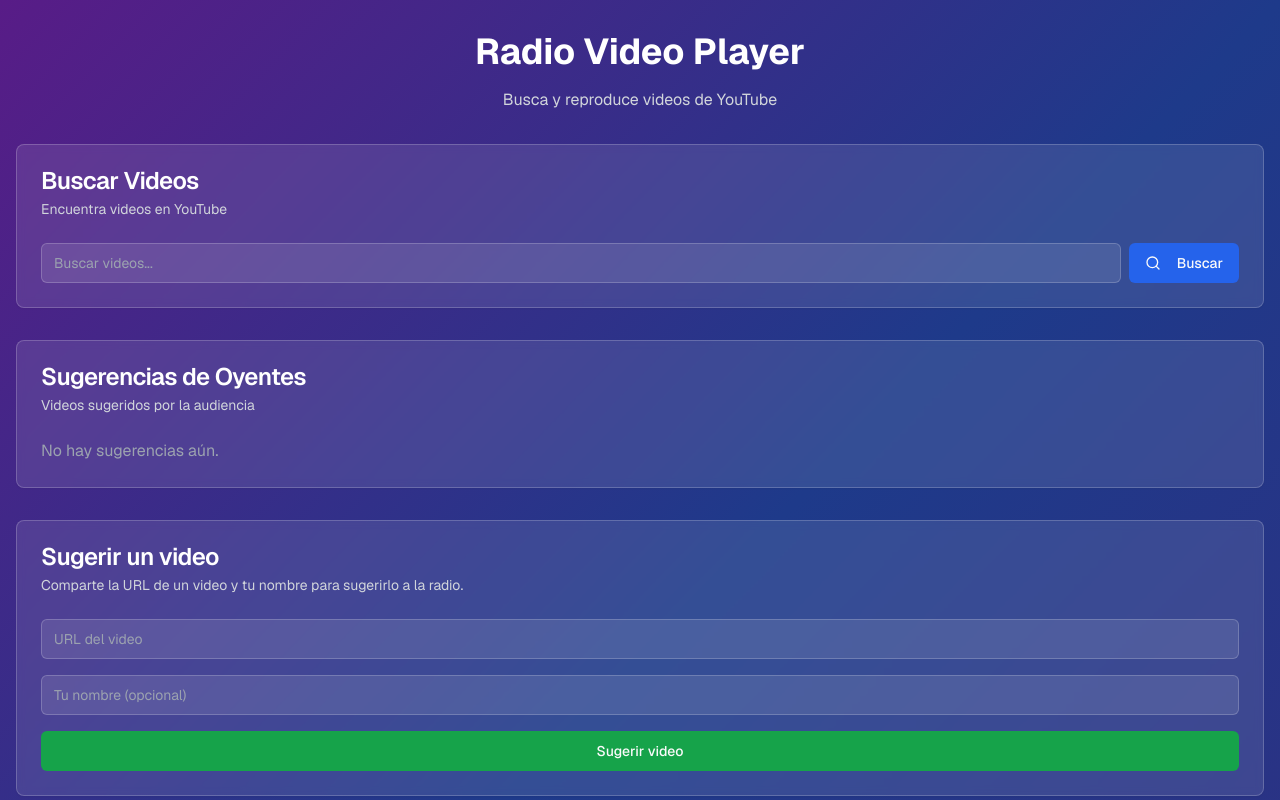
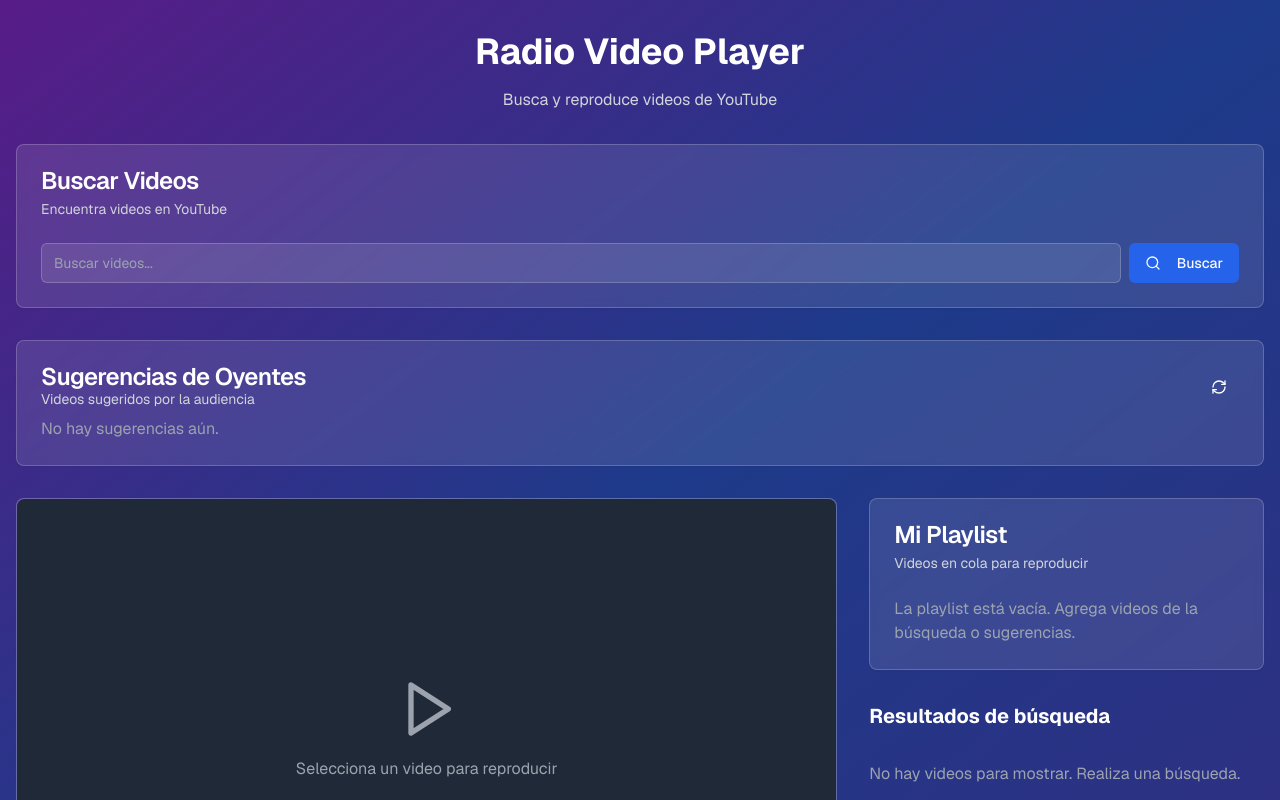
Before and after one commit to EstebanAleart/Develop-videoplayer, a Next.js app: page / in a window 1280 px wide. Shown: the top 800 px of the page. Built offline with nearby package versions, Linux system fonts and the light colour scheme.

Commit message:
add buttom to update the component suggetions

```diff
--- a/app/page.tsx
+++ b/app/page.tsx
@@ -4,7 +4,7 @@ import { useState, useEffect, useCallback } from "react"
 import { Button } from "@/components/ui/button"
 import { Input } from "@/components/ui/input"
 import { Card, CardContent, CardDescription, CardHeader, CardTitle } from "@/components/ui/card"
-import { Search, Play, Eye, ListPlus, XCircle, SkipForward, SkipBack } from "lucide-react"
+import { Search, Play, Eye, ListPlus, XCircle, SkipForward, SkipBack, RefreshCw } from "lucide-react" // Importar RefreshCw
 
 interface Video {
   id: string
@@ -26,8 +26,6 @@ export default function VideoPage() {
   const [suggestions, setSuggestions] = useState<Video[]>([])
   const [playlist, setPlaylist] = useState<Video[]>([])
   const [currentPlaylistIndex, setCurrentPlaylistIndex] = useState<number>(-1) // -1 means no playlist item is currently playing
-  const [urlInput, setUrlInput] = useState("")
-  const [listenerName, setListenerName] = useState("")
 
   const searchVideos = async () => {
     if (!searchQuery.trim()) return
@@ -157,32 +155,6 @@ export default function VideoPage() {
     return `${num} views`
   }
 
-  const handleUrlSubmit = async () => {
-    if (!urlInput.trim()) return
-
-    try {
-      const response = await fetch("/api/suggestions", {
-        method: "POST",
-        headers: {
-          "Content-Type": "application/json",
-        },
-        body: JSON.stringify({ url: urlInput, listenerName }),
-      })
-      const data = await response.json()
-      if (data.success) {
-        setUrlInput("")
-        setListenerName("")
-        loadSuggestions() // <--- Añade esta línea para recargar las sugerencias
-        alert("¡Gracias por tu sugerencia!")
-      } else {
-        alert(`Error: ${data.error || "No se pudo enviar la sugerencia."}`)
-      }
-    } catch (error) {
-      console.error("Error sending suggestion:", error)
-      alert("Ocurrió un error al enviar la sugerencia.")
-    }
-  }
-
   return (
     <div className="min-h-screen bg-gradient-to-br from-purple-900 via-blue-900 to-indigo-900">
       <div className="container mx-auto px-4 py-8">
@@ -216,9 +188,15 @@ export default function VideoPage() {
 
         {/* Listener Suggestions Section */}
         <Card className="mb-8 bg-white/10 backdrop-blur-sm border-white/20">
-          <CardHeader>
-            <CardTitle className="text-white">Sugerencias de Oyentes</CardTitle>
-            <CardDescription className="text-gray-300">Videos sugeridos por la audiencia</CardDescription>
+          <CardHeader className="flex flex-row items-center justify-between space-y-0 pb-2">
+            <div>
+              <CardTitle className="text-white">Sugerencias de Oyentes</CardTitle>
+              <CardDescription className="text-gray-300">Videos sugeridos por la audiencia</CardDescription>
+            </div>
+            <Button variant="ghost" size="icon" onClick={loadSuggestions} className="text-white hover:bg-white/20">
+              <RefreshCw className="w-5 h-5" />
+              <span className="sr-only">Actualizar sugerencias</span>
+            </Button>
           </CardHeader>
           <CardContent>
             {suggestions.length === 0 ? (
@@ -271,35 +249,6 @@ export default function VideoPage() {
                 ))}
               </div>
             )}
-          </CardContent>
-        </Card>
-
-        {/* Suggest a video Section */}
-        <Card className="mb-8 bg-white/10 backdrop-blur-sm border-white/20">
-          <CardHeader>
-            <CardTitle className="text-white">Sugerir un video</CardTitle>
-            <CardDescription className="text-gray-300">
-              Comparte la URL de un video y tu nombre para sugerirlo a la radio.
-            </CardDescription>
-          </CardHeader>
-          <CardContent>
-            <div className="grid gap-4">
-              <Input
-                placeholder="URL del video"
-                value={urlInput}
-                onChange={(e) => setUrlInput(e.target.value)}
-                className="bg-white/10 border-white/20 text-white placeholder:text-gray-400"
-              />
-              <Input
-                placeholder="Tu nombre (opcional)"
-                value={listenerName}
-                onChange={(e) => setListenerName(e.target.value)}
-                className="bg-white/10 border-white/20 text-white placeholder:text-gray-400"
-              />
-              <Button onClick={handleUrlSubmit} className="bg-green-600 hover:bg-green-700">
-                Sugerir video
-              </Button>
-            </div>
           </CardContent>
         </Card>
 
```
